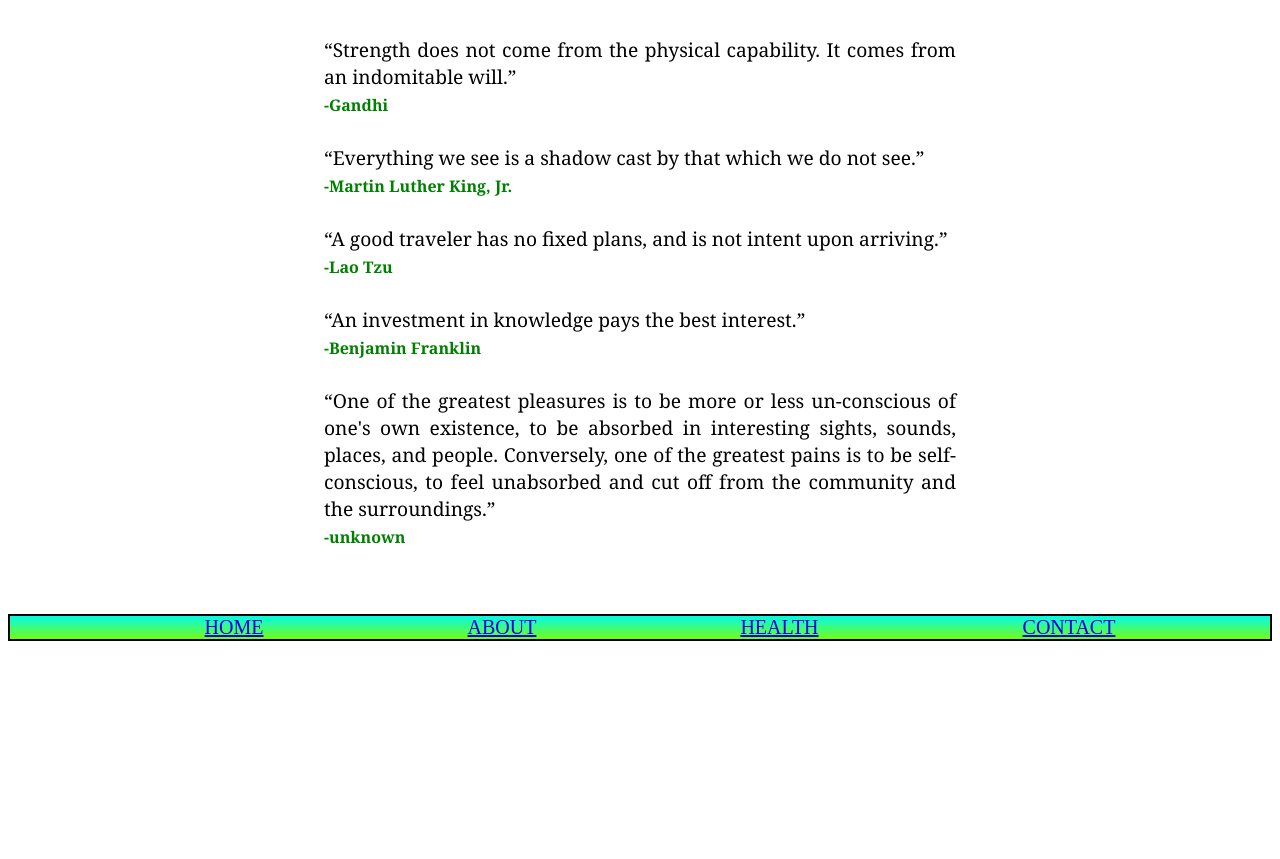
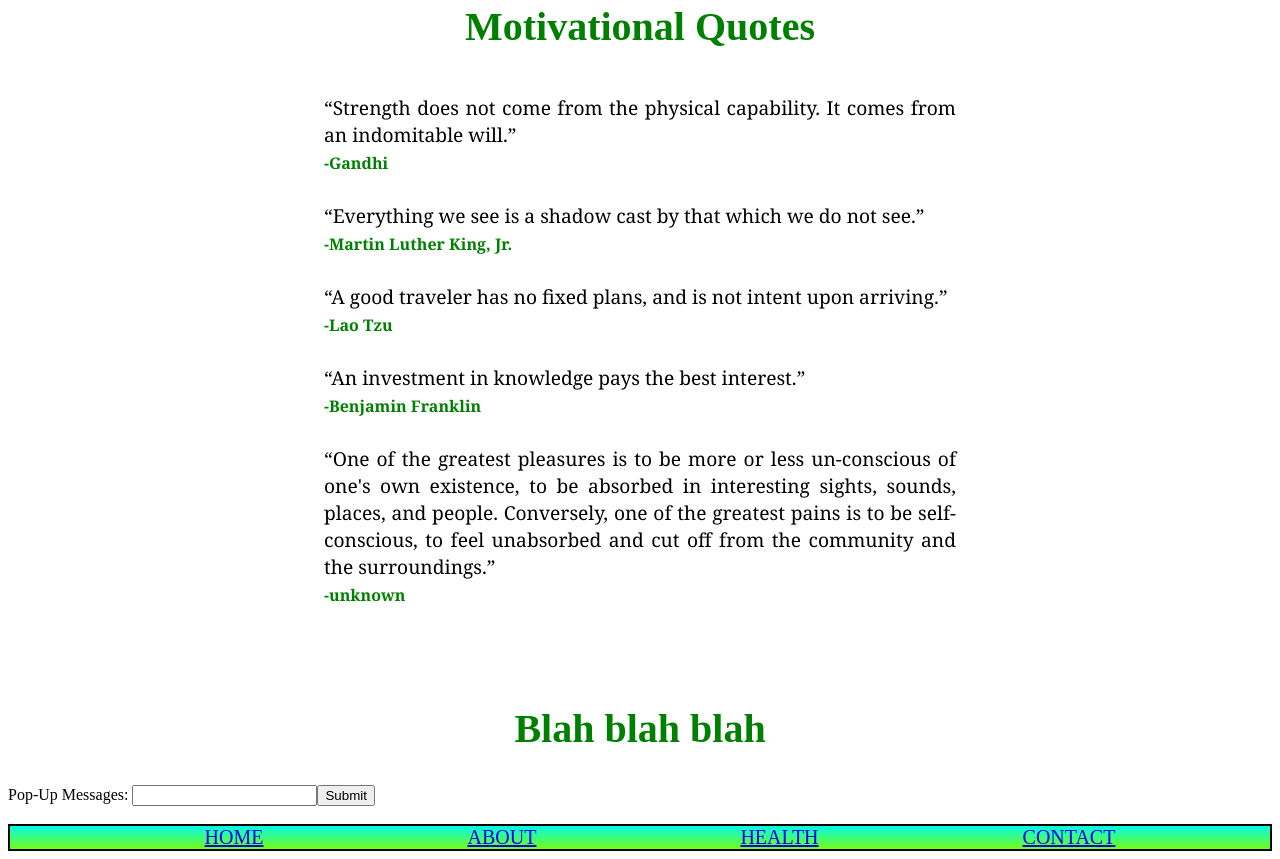
Before and after one commit to jng34/jn-personal-website, a plain HTML site: page index.html in a window 1280 px wide. Shown: the part 1123-1982 px from the top of the page. Before the commit the page ends 1772 px from the top, so only its background shows below. Drawn offline with Linux system fonts and the light colour scheme.

Commit message:
added prompt and keydown events

```diff
--- a/index.html
+++ b/index.html
@@ -13,7 +13,9 @@
         when I was aspiring to be a health coach. I have dabbled with HTML and CSS through Wordpress, which made life a bit easier for me while learning.
         However, I still had to <a href="https://www.google.com" target="_blank">Google</a> the basics and nevertheless learned a good amount from the project. Fast forward
         8 years later, here I am creating a website from scratch. My goal is to continue to spread the message about living a healthy, compassionate life through the use of technology.
+        It starts with one act of compassion at a time.
             </p>
+        <br><br>
         <a href="https://earth.google.com/" target="_blank"><div class="circle"></div></a>
         <br><br>
         <h2 id="fun-int">The Fun & Interactive Section</h2>
@@ -57,6 +59,10 @@
                 <br><br>
             </p>
         <br>
+        <div id='formDiv'>
+            <h2 id="formHeader">This section will contain a form</h2>
+        </div>
+        <br>
         <ul class="nav">
             <li id="home"><a href="#home">HOME</a></li>
             <li id="about"><a href="#about">ABOUT</a></li>
--- a/script.js
+++ b/script.js
@@ -56,3 +56,27 @@ const contactpage = document.querySelector('li#contact');
 contactpage.addEventListener('click', function() {
     alert('Drop me a line.')
 });
+
+//Creating a form and checklist
+const formHeader = document.getElementById('formHeader');
+formHeader.textContent = 'Blah blah blah';
+const form = document.createElement('form');
+
+document.getElementById('formDiv').appendChild(form)
+document.querySelector('form').id = 'form';
+
+//Creating input and append
+const input = document.createElement('input');
+input.type = 'text';
+input.className = 'textInput';
+form.appendChild(input);
+
+//Create label
+const label = document.createElement('label');
+label.textContent = 'Pop-Up Messages: ';
+form.prepend(label);
+
+//Creating submit button next to input
+const submit = document.createElement('input');
+submit.type = 'submit'  //or submit.setAttribute('type','submit)
+form.append(submit)
--- a/style.css
+++ b/style.css
@@ -76,3 +76,11 @@ td {
     font-size: 20px;
     padding: 0px 100px 0px 100px;
 }
+
+a:hover {
+    color:red;
+}
+
+q:hover {
+    color: #1100ff;
+}
```
